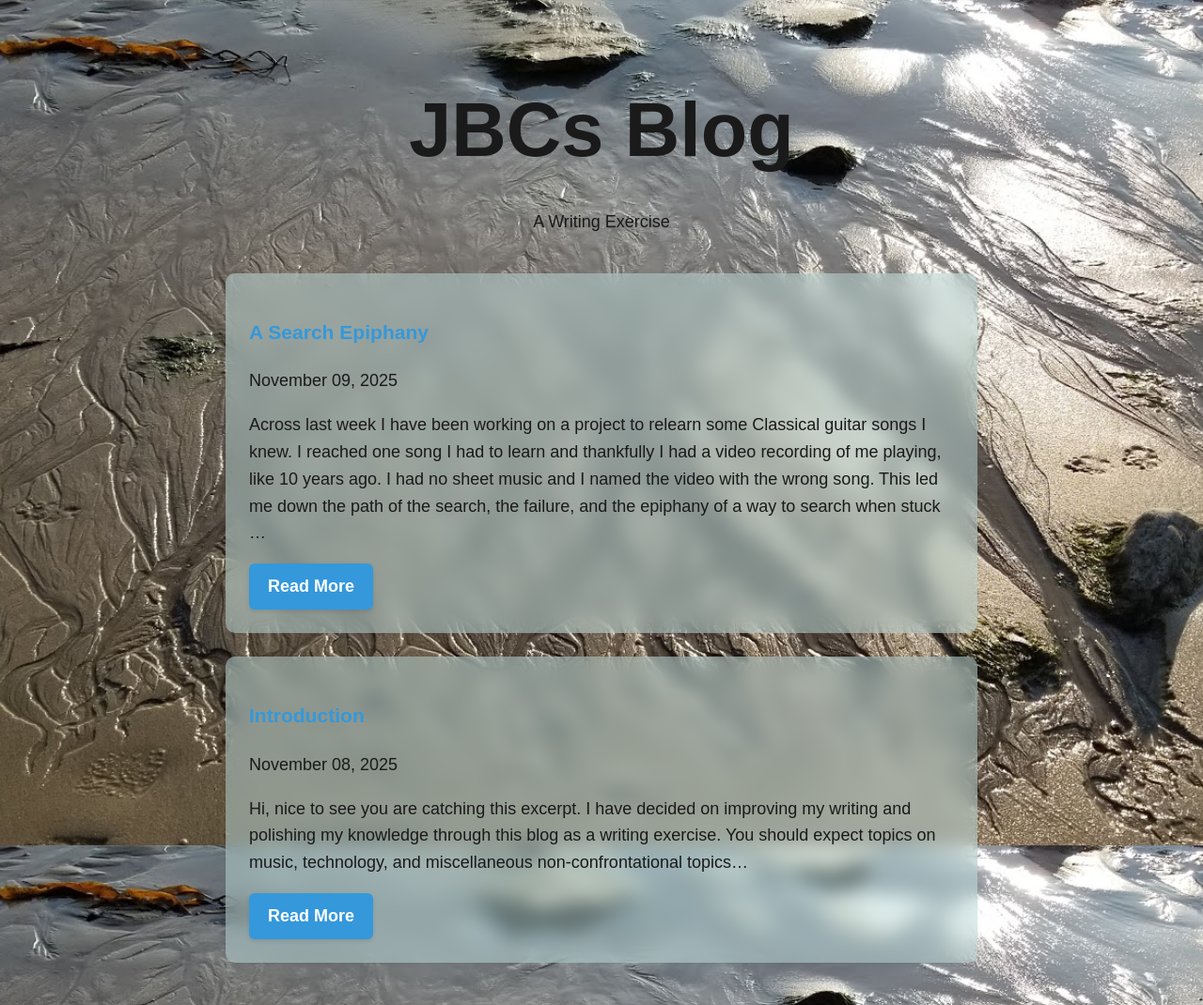
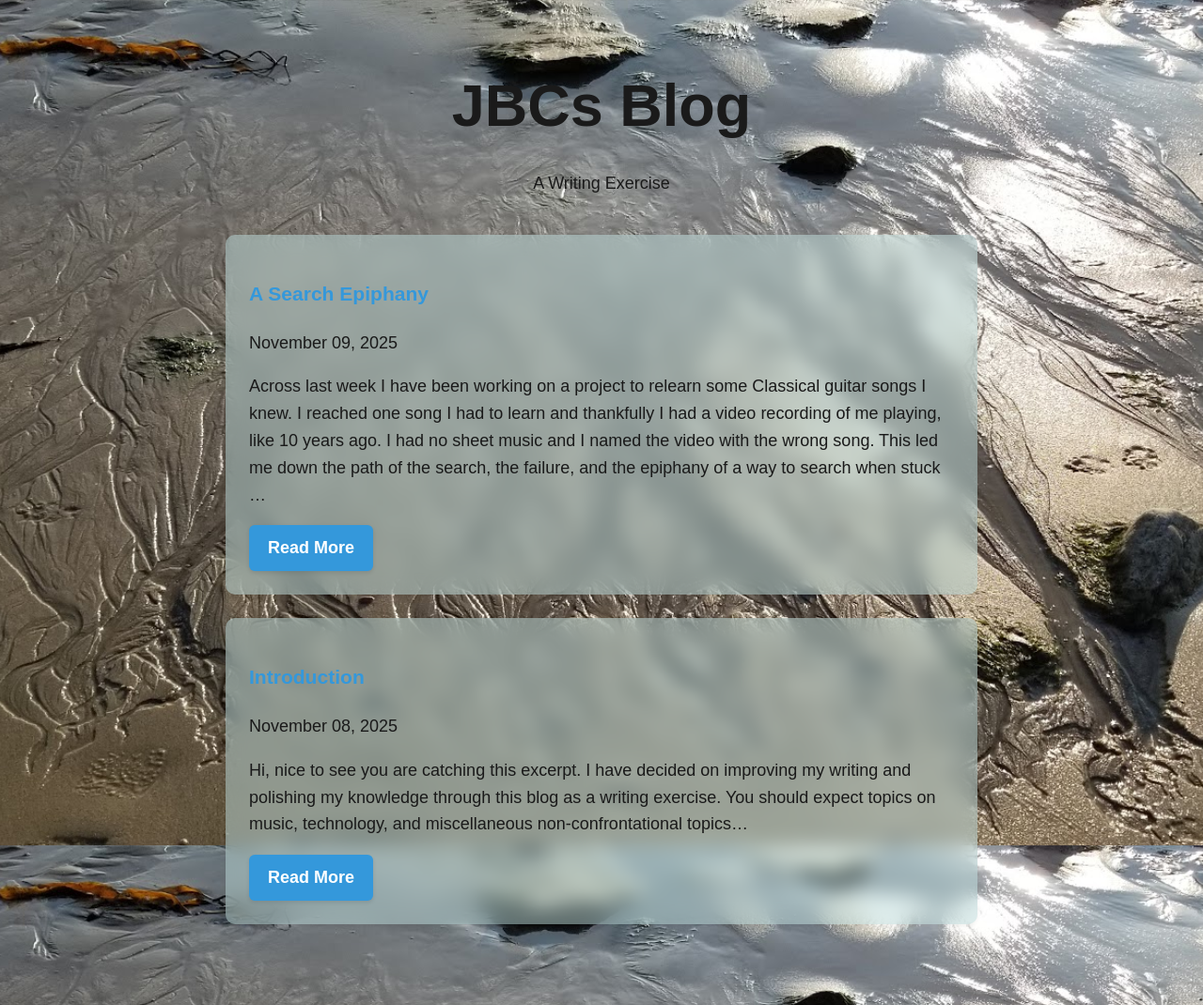
Before and after one commit to jeffbr96/jbc.github.io, a Jekyll site: the page built from index.html, in a window 1280 px wide. Shown: the whole page at 94% size. Built offline with Jekyll 4.4.1, drawn with Linux system fonts in a browser that asks for light colours.

Commit message:
Adjust title font sizes for better balance across screen sizes

```diff
--- a/assets/css/style.scss
+++ b/assets/css/style.scss
@@ -39,7 +39,7 @@ header {
   margin-bottom: 40px;
 }
 header h1 {
-  font-size: 4.5em;
+  font-size: 3.5em; /* Adjusted for better balance with body text */
   color: #1a1a1a;
   margin-bottom: 5px;
 }
@@ -206,7 +206,7 @@ a:hover {
   }
 
   header h1 {
-    font-size: 3em;
+    font-size: 2.5em; /* Adjusted for smaller screens */
   }
 
   body {
@@ -217,7 +217,7 @@ a:hover {
 
 @media screen and (max-width: 500px) {
   header h1 {
-    font-size: 2.5em;
+    font-size: 2em; /* Adjusted for very small screens */
   }
 
   body {
```
